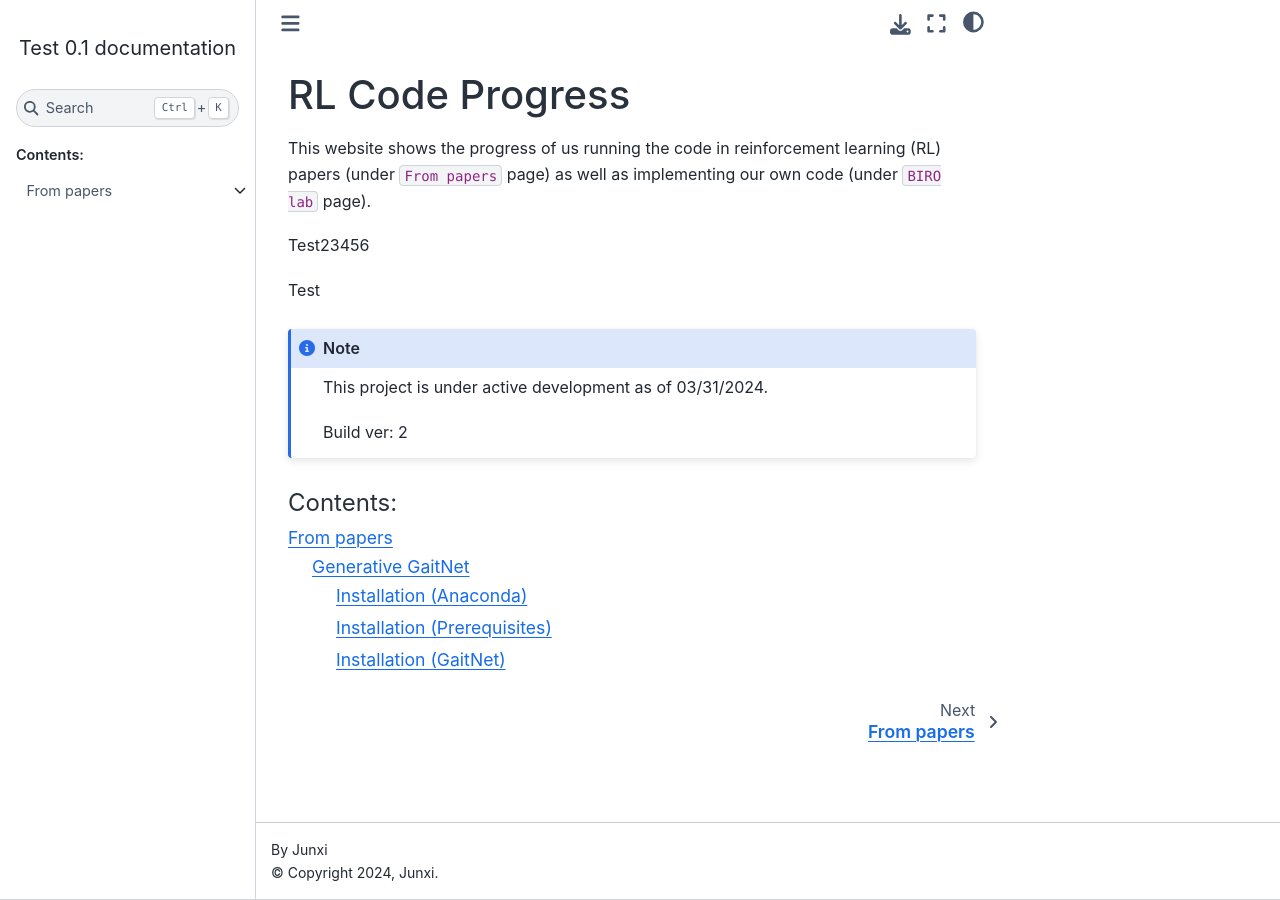
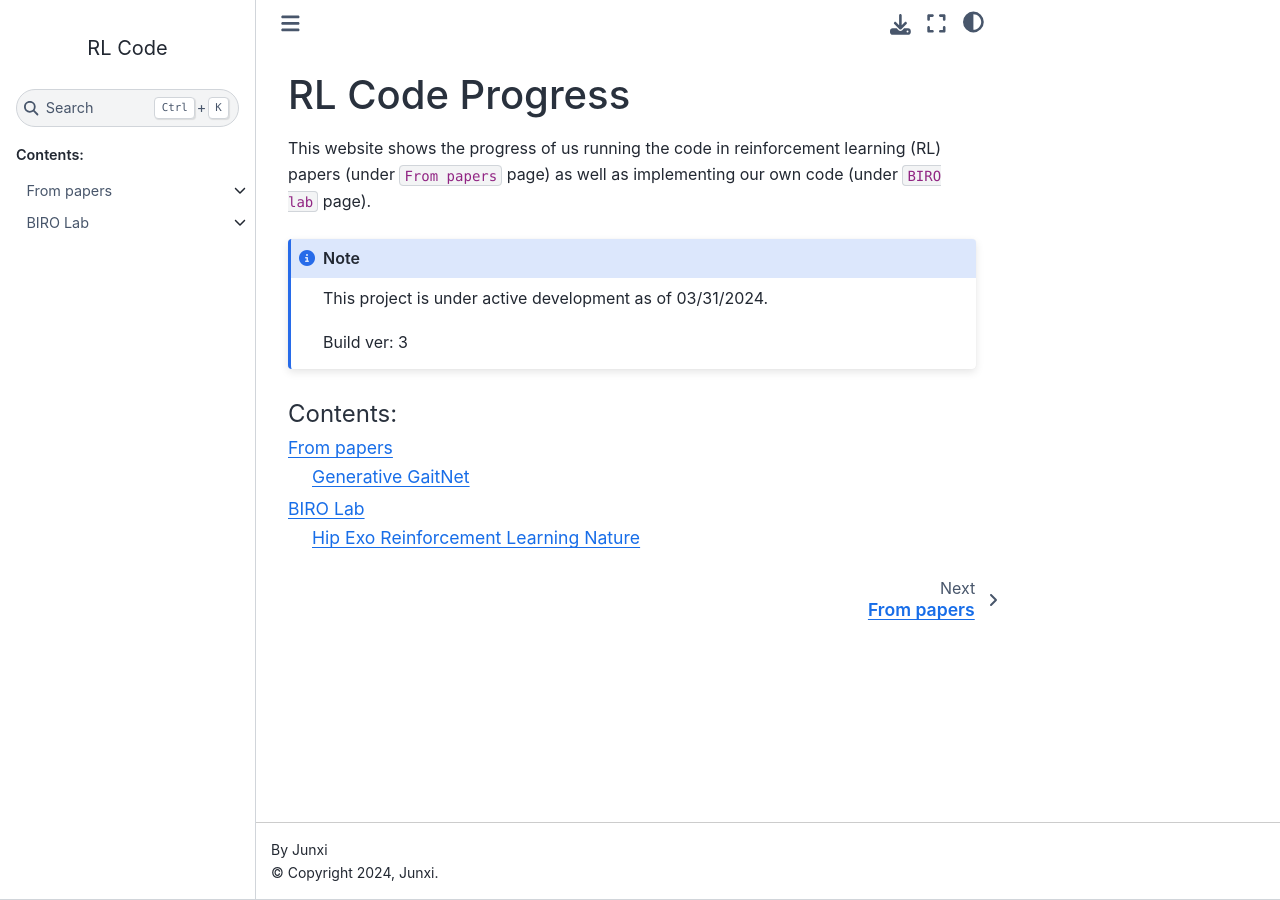
Before and after one commit to biomechatronics001/BiomechatronicsLab-Doc, a Sphinx documentation site: the page built from docs/index.rst, in a window 1280 px wide. Built offline with Sphinx 7.4.7 and the Sphinx Book theme 1.1.4, drawn with Linux system fonts in a browser that asks for light colours.

Commit message:
updated pages

```diff
--- /dev/null
+++ b/docs/biro lab/hip exo RL Nature.rst
@@ -0,0 +1,6 @@
+Hip Exo Reinforcement Learning Nature
+=====================================
+
+Reference: [2024HipExoRLNature]_
+
+.. [2024HipExoRLNature] S\. Luo, M. Jiang, S. Zhang, J. Zhu, S. Yu, I. Silva, E. Rouse, B. Zhou, H. Yuk, X. Zhou, H. Su, Experiment-free exoskeleton assistance via learning in simulation, Nature (in press)
--- a/docs/conf.py
+++ b/docs/conf.py
@@ -32,12 +32,12 @@
 
 # sys.path.insert(0, os.path.abspath('../'))
 
-project = 'Test'
+project = 'RL Code'
 copyright = '2024, Junxi'
 author = 'Junxi'
 
-release = '0.1'
-version = '0.1.0'
+release = ''
+version = ''
 
 # -- General configuration
 
@@ -48,6 +48,7 @@ extensions = [
     'sphinx.ext.autosummary',
     'sphinx.ext.intersphinx',
     'breathe',
+    'sphinx_copybutton',
 ]
 
 intersphinx_mapping = {
@@ -61,6 +62,13 @@ templates_path = ['_templates']
 # -- Options for HTML output
 
 html_theme = 'sphinx_book_theme'
+html_title = "RL Code"
+
+# Add any paths that contain custom static files (such as style sheets) here,
+# relative to this directory. They are copied after the builtin static files,
+# so a file named "default.css" will overwrite the builtin "default.css".
+html_static_path = ["_static"]
+# html_css_files = ["custom.css"]
 
 # -- Options for EPUB output
 epub_show_urls = 'footnote'
--- a/docs/from papers.rst
+++ b/docs/from papers.rst
@@ -9,5 +9,6 @@ This page shows the code running progress of the following papers:
 
 .. toctree::
     :caption: Contents:
+    :maxdepth: 1
 
     from papers/generative gaitnet
--- a/docs/index.rst
+++ b/docs/index.rst
@@ -3,18 +3,17 @@ RL Code Progress
 
 This website shows the progress of us running the code in reinforcement learning (RL) papers (under ``From papers`` page) as well as implementing our own code (under ``BIRO lab`` page).
 
-Test23456
-
-Test
 
 .. note::
 
    This project is under active development as of 03/31/2024.
 
-   Build ver: 2
+   Build ver: 3
 
 
 .. toctree::
     :caption: Contents:
+    :maxdepth: 2
 
     from papers
+    biro lab
--- a/docs/requirements.txt
+++ b/docs/requirements.txt
@@ -2,3 +2,4 @@ sphinx==7.1.2
 # sphinx-rtd-theme==1.3.0rc1
 sphinx-book-theme==1.1.1
 breathe
+sphinx-copybutton
```
Also changed, not shown: docs/biro lab.rst (added, +10 -0 lines), docs/from papers/generative gaitnet.rst (+85 -1 lines), 1 other file.
